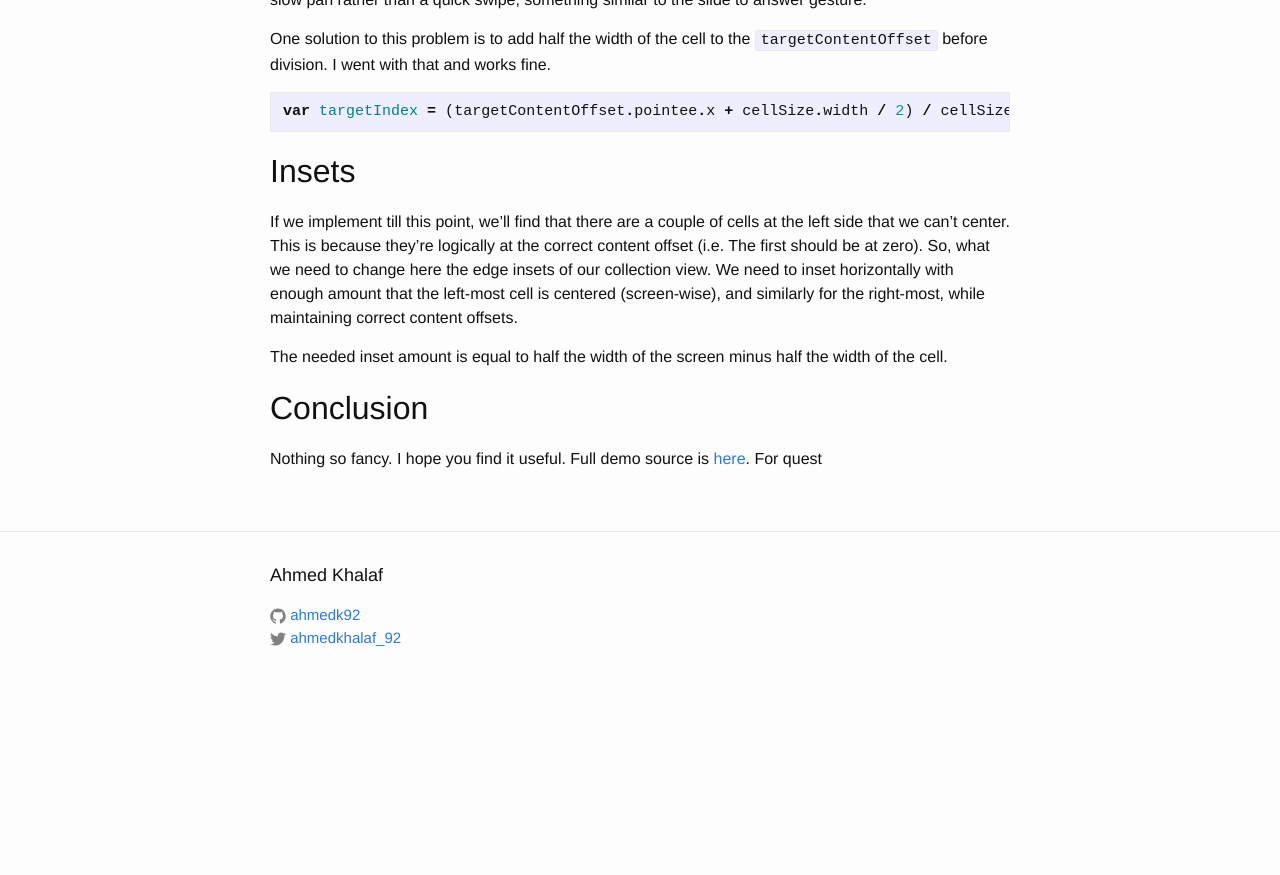
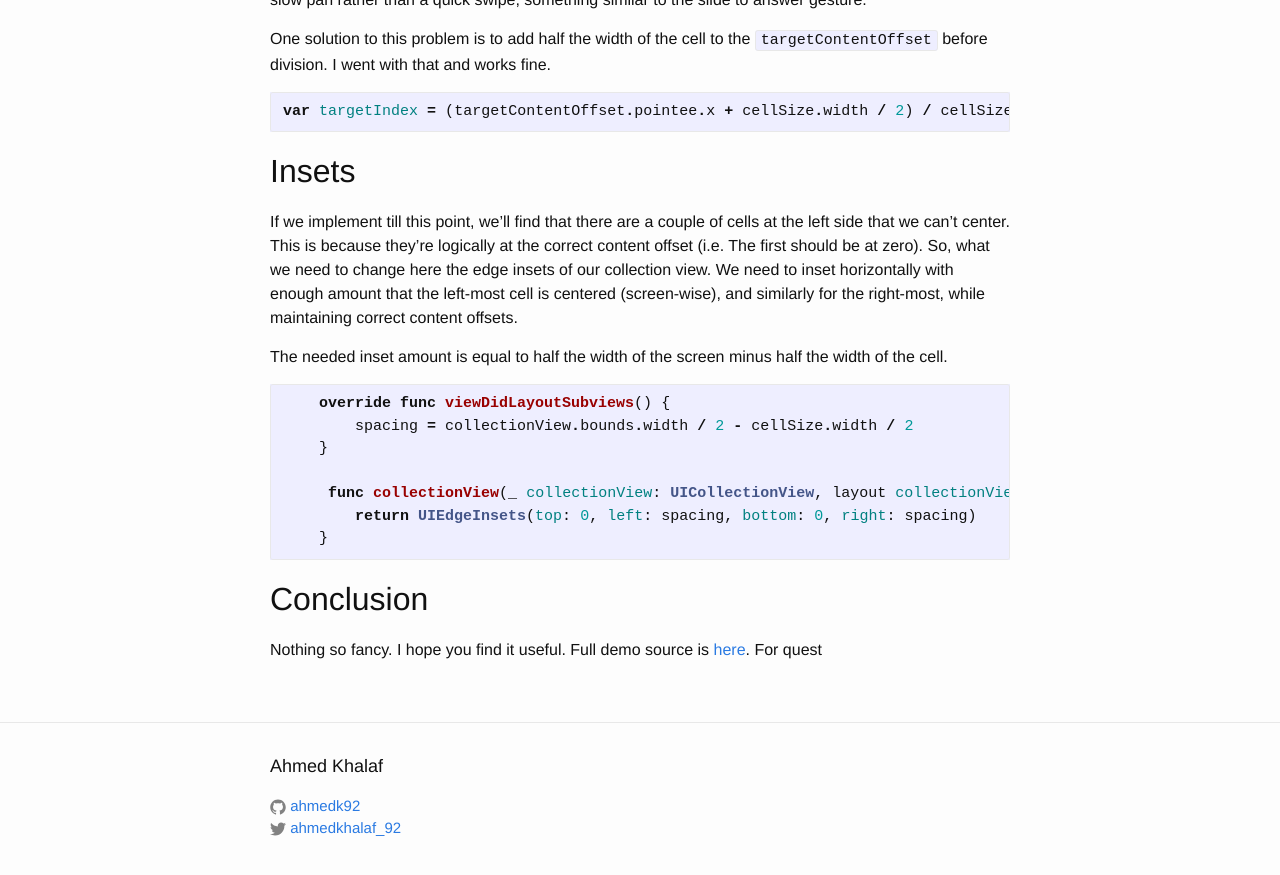
Before and after one commit to ahmedk92/ahmedk92.github.io, a Jekyll site: the page built from _posts/2019-02-03-Experimenting With targetContentOffset: Part 2: Custom Pickers.md, in a window 1280 px wide and 900 px high, scrolled down 1730 px. Shown: the top 875 px of the window. Built offline with Jekyll 4.4.1, drawn with Linux system fonts in a browser that asks for light colours; before the commit the page ends 2439 px from its top, so only the background shows below that.

Commit message:
add spacing code snippet

````diff
--- a/_posts/2019-02-03-Experimenting With targetContentOffset: Part 2: Custom Pickers.md
+++ b/_posts/2019-02-03-Experimenting With targetContentOffset: Part 2: Custom Pickers.md
@@ -54,6 +54,16 @@ If we implement till this point, we'll find that there are a couple of cells at
 
 The needed inset amount is equal to half the width of the screen minus half the width of the cell.
 
+```swift
+    override func viewDidLayoutSubviews() {
+        spacing = collectionView.bounds.width / 2 - cellSize.width / 2
+    }
+
+     func collectionView(_ collectionView: UICollectionView, layout collectionViewLayout: UICollectionViewLayout, insetForSectionAt section: Int) -> UIEdgeInsets {
+        return UIEdgeInsets(top: 0, left: spacing, bottom: 0, right: spacing)
+    }
+```
+
 ## Conclusion
 
 Nothing so fancy. I hope you find it useful. Full demo source is [here](https://github.com/ahmedk92/MoodPickerDemo). For quest
````
